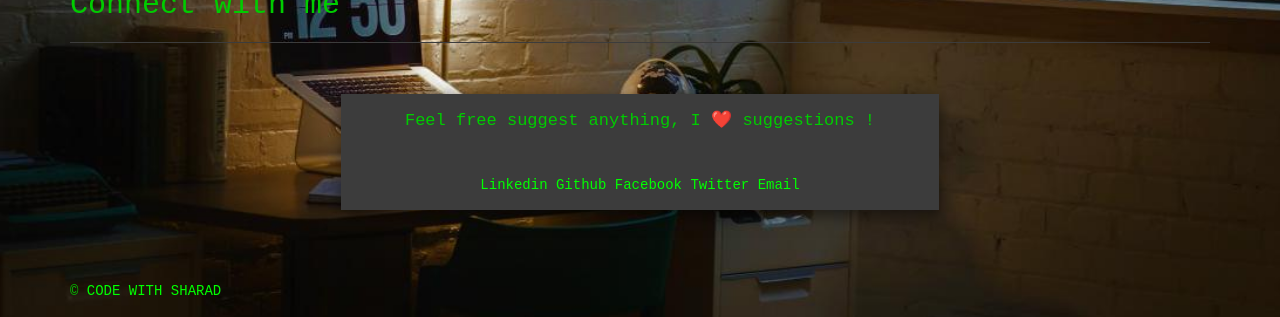
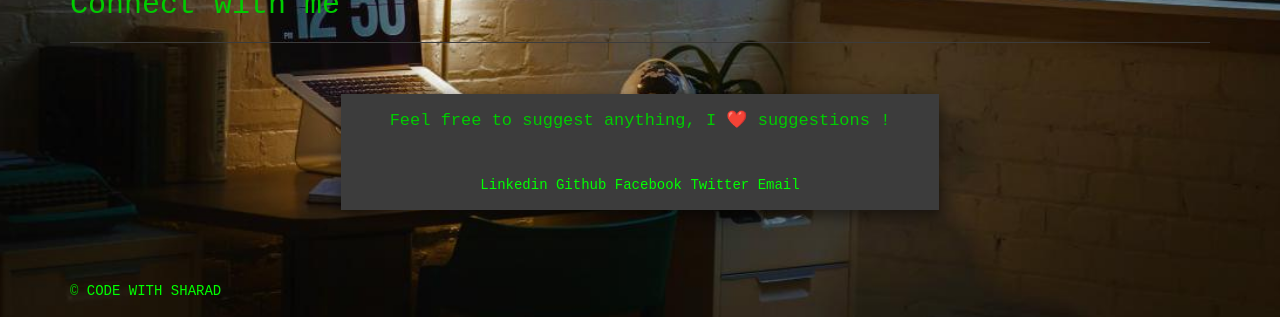
Before and after one commit to cwithsharad/cwithsharad.github.io, a Jekyll site: the page built from index.md, in a window 1280 px wide. Shown: the part 538-855 px from the top of the page. Built offline with Jekyll 4.4.1, drawn with Linux system fonts in a browser that asks for light colours; emoji names are drawn with the system emoji font.

Commit message:
Update footer.html

```diff
--- a/_includes/footer.html
+++ b/_includes/footer.html
@@ -12,7 +12,7 @@
                     <div class="modal-dialog">
                         <div class="modal-content">
                             <div class="modal-header" style="text-align:center!important;">
-                                <h4 class="modal-title">Feel free suggest anything, I :heart: suggestions !<h4>
+                                <h4 class="modal-title">Feel free to suggest anything, I :heart: suggestions !<h4>
                             </div>
                             <!-- <div class="modal-body"> -->
                                 <!-- <p></p> -->
```
